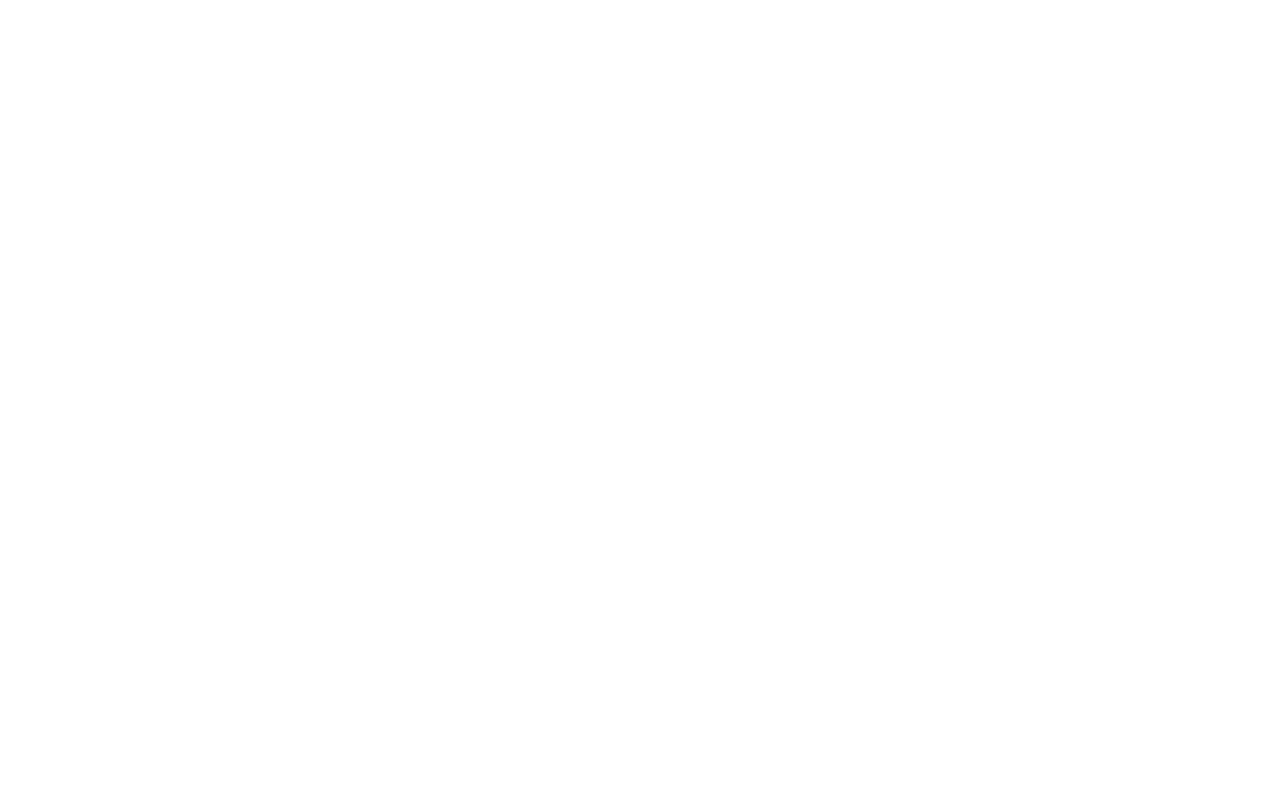
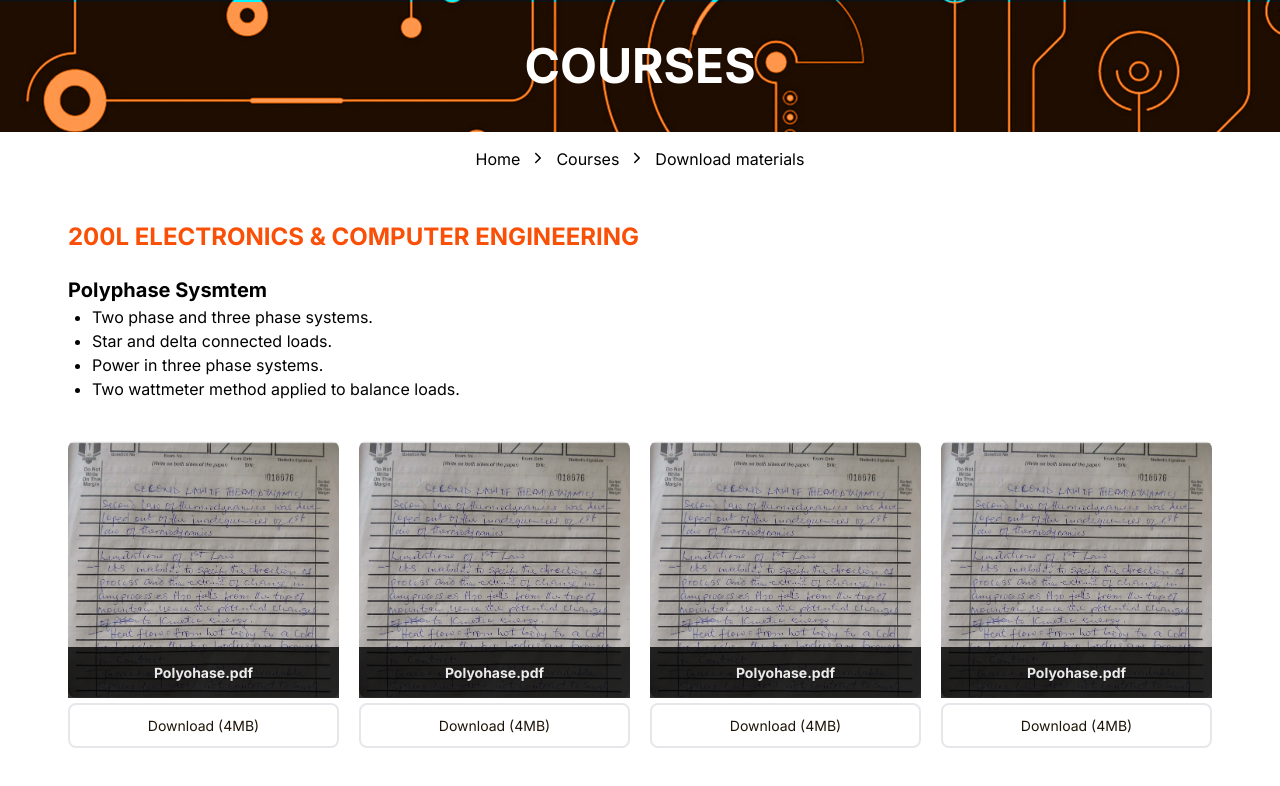
Before and after one commit to NUESA-UNIZIK/Client-side, a React (Vite) app: page /downloa in a window 1280 px wide. Before the commit this address had no page. Shown: the top 786 px of the page. Built offline with nearby package versions, Linux system fonts and the light colour scheme.

Commit message:
download page updated

```diff
--- a/src/App.jsx
+++ b/src/App.jsx
@@ -10,7 +10,7 @@
 import  {Nuesa}  from "./pages/News/Nuesa";
 import  {DownloadResources}  from "./pages/Courses/DownloadResources";
 import  {Staff}  from "./pages/Staff/Staff";
-
+import { FEG } from "./pages/Courses/FEG201";
 function App() {
   return (
     <>
@@ -23,10 +23,11 @@
           <Route path="/courses" element={<Courses/>} />
           <Route path="/yeartwo" element={<YearTwoCourse/>} />
           <Route path="/achievement" element={<Achievements/>} />
-          <Route path="/download" element={<Download/>} />
+          <Route path="/downloa" element={<Download/>} />
           <Route path="/download" element={<DownloadResources/>} />
           <Route path="/nuesa" element={<Nuesa/>} />
           <Route path="/allStaff" element={<Staff/>} />
+         <Route path="/feg" element={<FEG/>} />
         </Routes>
       </Router>
     </>
--- a/src/pages/Courses/Download.jsx
+++ b/src/pages/Courses/Download.jsx
@@ -1,9 +1,10 @@
-import React from "react";
+import React, { useState } from "react";
 import Handouts from "../../assets/thermo.png";
 import { IoIosArrowBack, IoIosArrowForward } from "react-icons/io";
 import { Link } from "react-router-dom";
 
 export const Download = () => {
+  const [uploadHandout, setUploadHandout] = useState(false);
   return (
     <>
       <div className=" md:container overflow-x-hidden">
@@ -42,7 +43,7 @@
 
           <div>
             <div className="flex flex-col items-between px-[20px]">
-              <h1 className="font-[700] text-[24px] text-[#FA4F06]  ">
+              <h1 className="font-[700] my-[20px] text-[20px] md:text-[24px] text-[#FA4F06]  ">
                 200L ELECTRONICS & COMPUTER ENGINEERING
               </h1>
             </div>
@@ -57,84 +58,85 @@
                   <li>Power in three phase systems. </li>
                   <li>Two wattmeter method applied to balance loads.</li>
                 </ul>
-                <button className="text-[16px] font-[600] text-[#FA4F06] px-[12px] border rounded-[8px] py-[8px] ">
+              {uploadHandout &&  <button className="text-[16px] font-[600] text-[#FA4F06] px-[12px] border rounded-[8px] py-[8px] ">
                   Upload Handouts
-                </button>
+                </button>}
               </div>
 
-              <div className="flex gap-[10px] flex-col md:flex-row justify-between ">
-                <div className="flex flex-col items-center gap-[20px] ">
+              <div className="gap-[20px] grid grid-cols-2 lg:grid-cols-3 xl:grid-cols-4 pb-[20px]">
+                <div className="flex flex-col items-center gap-[5px] ">
                   <div className="relative rounded-[8px] p-0">
                     <img
-                      className="w-[269px] rounded-[8px] h-[271px]  "
+                      className=" p-0 rounded-[8px]   "
                       src={Handouts}
                       alt=""
                     />
-                    <p className="absolute font-semibold text-center py-[15px] text-[white] backdrop bg-[black] opacity-[80%] z-index-3 bottom-0 w-[100%] ">
+                    <p className="absolute font-semibold text-[14px] text-center py-[15px] text-[white] backdrop bg-[black] opacity-[80%] z-3 bottom-0 w-[100%] ">
                       Polyohase.pdf
                     </p>
                   </div>
                   <a
                     href="http://"
-                    className="text-center w-[269px] bg-primary p-[10px] text-secondary rounded-[8px] "
+                    className="text-center text-[14px] w-full border-[2px]  bg-white  p-[10px] text-darkest rounded-[8px] "
                   >
                     Download (4MB)
                   </a>
                 </div>
-                <div className="flex flex-col items-center gap-[20px] ">
+                <div className="flex flex-col items-center gap-[5px] ">
                   <div className="relative rounded-[8px] p-0">
                     <img
-                      className="w-[269px] h-[271px]  "
+                      className=" p-0 rounded-[8px]   "
                       src={Handouts}
                       alt=""
                     />
-                    <p className="absolute font-semibold text-center py-[15px] text-[white] backdrop bg-[black] opacity-[80%] z-index-3 bottom-0 w-[100%] ">
+                    <p className="absolute font-semibold text-[14px] text-center py-[15px] text-[white] backdrop bg-[black] opacity-[80%] z-3 bottom-0 w-[100%] ">
                       Polyohase.pdf
                     </p>
                   </div>
                   <a
                     href="http://"
-                    className="text-center w-[269px] bg-primary p-[10px] text-secondary rounded-[8px] "
+                    className="text-center text-[14px] w-full border-[2px]  bg-white  p-[10px] text-darkest rounded-[8px] "
                   >
                     Download (4MB)
                   </a>
                 </div>
-                <div className="flex flex-col items-center gap-[20px] ">
+                <div className="flex flex-col items-center gap-[5px] ">
                   <div className="relative rounded-[8px] p-0">
                     <img
-                      className="w-[269px] rounded-[8px] h-[271px]  "
+                      className=" p-0 rounded-[8px]   "
                       src={Handouts}
                       alt=""
                     />
-                    <p className="absolute font-semibold text-center py-[15px] text-[white] backdrop bg-[black] opacity-[80%] z-index-3 bottom-0 w-[100%] ">
+                    <p className="absolute font-semibold text-[14px] text-center py-[15px] text-[white] backdrop bg-[black] opacity-[80%] z-3 bottom-0 w-[100%] ">
                       Polyohase.pdf
                     </p>
                   </div>
                   <a
                     href="http://"
-                    className="text-center w-[269px] bg-primary p-[10px] text-secondary rounded-[8px] "
+                    className="text-center text-[14px] w-full border-[2px]  bg-white  p-[10px] text-darkest rounded-[8px] "
                   >
                     Download (4MB)
                   </a>
                 </div>
-                <div className="flex flex-col  items-center gap-[20px] ">
+                <div className="flex flex-col items-center gap-[5px] ">
                   <div className="relative rounded-[8px] p-0">
                     <img
-                      className="w-[269px] rounded-[8px] h-[271px]  "
+                      className=" p-0 rounded-[8px]   "
                       src={Handouts}
                       alt=""
                     />
-                    <p className="absolute font-semibold text-center py-[15px] text-[white] backdrop bg-[black] opacity-[80%] z-index-3 bottom-0 w-[100%] ">
+                    <p className="absolute font-semibold text-[14px] text-center py-[15px] text-[white] backdrop bg-[black] opacity-[80%] z-3 bottom-0 w-[100%] ">
                       Polyohase.pdf
                     </p>
                   </div>
                   <a
                     href="http://"
-                    className="text-center w-[269px] bg-primary p-[10px] text-secondary rounded-[8px] "
+                    className="text-center text-[14px] w-full border-[2px]  bg-white  p-[10px] text-darkest rounded-[8px] "
                   >
                     Download (4MB)
                   </a>
                 </div>
+
               </div>
             </div>
           </div>
--- /dev/null
+++ b/src/pages/Courses/FEG201.jsx
@@ -0,0 +1,126 @@
+import React, { useState } from "react";
+import {IoIosArrowForward } from "react-icons/io";
+import { IoMdSearch } from 'react-icons/io';
+import { Link } from "react-router-dom";
+import { TbFileDownload } from "react-icons/tb";
+import { AiOutlineFileExcel } from 'react-icons/ai'
+
+export const FEG = () => {
+    const [result, setResult] = useState(false)
+    const [noFile, setNoFile] = useState(false);
+    const [files, setFiles] = useState(true);
+  return (
+    <>
+      <div className=" md:container overflow-x-hidden">
+        <div className=" text-center py-[30px] bg-cover z-[10] fixed top-0  right-0 left-0  bg-[url('/src/assets/circuitlines.jpg')]">
+          <h1 className="text-[48px] text-white uppercase relative  font-[700] ">
+            Courses
+          </h1>
+        </div>
+
+        <div className="">
+          <div className="flex flex-row my-[30px] mt-[150px] align-center justify-center   gap-[10px] ">
+            <Link to="/" className="text-[16px] font-[500] leading-[19.36px] ">
+              Home
+            </Link>
+            <span className="text-[16px] font-[500] leading-[19.36px] ">
+              {" "}
+              <IoIosArrowForward />{" "}
+            </span>
+            <Link
+              to="/courses"
+              className="text-[16px] font-[500] leading-[19.36px] "
+            >
+              Courses
+            </Link>
+            <span className="text-[16px] font-[500] leading-[19.36px] ">
+              {" "}
+              <IoIosArrowForward />{" "}
+            </span>
+            <Link
+              to="/yeartwo"
+              className="text-[16px] font-[500] leading-[19.36px] "
+            >
+              Download materials
+            </Link>
+          </div>
+
+
+            <div className="flex flex-col gap-[20px] items-center px-[20px]">
+                <div className="flex flex-col justify-center items-center">
+                <h1 className="font-[700] mt-[10px] text-[20px] md:text-[24px] text-darkest  ">
+                200L ELECTRONICS & COMPUTER ENGINEERING
+              </h1>
+             <h2 className="text-primary font-[800] text-[30px]">FEG201</h2>
+                </div>
+       <div className="flex flex-row rounded-[8px] border px-[16px] py-[12px] gap-[10px] justify-between ">
+            <input className="outline-0 " type="search" placeholder="Search.." name="search" id="" />{" "}
+            <IoMdSearch />
+       </div>
+              </div>
+               {result && <p className="text-center font-[400] my-[20px] text-[14px]  ">Found 6 results for  <strong className="font-[700]">‘polyphase’</strong> </p> }
+             {noFile && <div className="flex flex-col p-[20px] justify-center gap-[20px] items-center">
+                < AiOutlineFileExcel className="w-[120px] h-[150px] text-[#BBBBBB] "/>
+                <p className="font-[700] text-[24px] text-center text-[#BBBBBB] max-w-[250px] ">Sorry, could not find results for
+‘material science’</p>
+              </div>}
+              {files && <div className="md:flex  grid grid-cols-3 flex-row items-center px-[30px] gap-[10px] justify-center py-[8px]  ">
+              <h1 className="text-[16px] leading-[150%] font-[600] text-[#ffffff] bg-primary rounded-[8px] px-[12px] py-[8px]">
+              Handouts
+              </h1>
+              <p className="font-[600] lg:text-[16px] text-[14px]  leading-[150%] text-primary bg-[#FFEFE6]  rounded-[8px] px-[12px] py-[8px] border-[#FFEFE5] ">
+              Past Questions
+              </p>
+              <p className="font-[600] lg:text-[16px] text-[14px]  leading-[150%] text-primary bg-[#FFEFE6]  rounded-[8px] px-[12px] py-[8px] border-[#FFEFE5] ">
+              Textbooks
+              </p>
+              <p className="font-[600] lg:text-[16px] text-[14px] col-start-1 col-span-2   leading-[150%] text-primary bg-[#FFEFE6] rounded-[8px] px-[12px] py-[8px] border-[#FFEFE5] ">
+              Other resources
+              </p>
+              </div>
+}
+{ files &&
+<div className="flex flex-col justify-center gap-[20px] my-[30px] mx-[10px] items-center">
+<a  className="flex flex-row border items-center border-[#E6E6E6] bg-[#ffffff] justify-between px-[16px] py-[12px] gap-[100px] rounded-[8px]  ">
+    <span className="flex flex-col items-start font-[600] text-darkest gap-[8px]  ">
+        <p className=" text-">Polyphase.pdf</p>
+        <p className="text-[14px] text-[#656565] font-[500] ">4MB</p>
+    </span>
+<TbFileDownload className="text-[#0C7C1E]  text-[30px] md:text-[40px] "/>
+</a>
+<a  className="flex flex-row border items-center border-[#E6E6E6] bg-[#ffffff] justify-between px-[16px] py-[12px] gap-[100px] rounded-[8px]  ">
+    <span className="flex flex-col items-start font-[600] text-darkest gap-[8px]  ">
+        <p className=" text-">Polyphase.pdf</p>
+        <p className="text-[14px] text-[#656565] font-[500] ">4MB</p>
+    </span>
+<TbFileDownload className="text-[#0C7C1E]  text-[30px] md:text-[40px] font-[300] "/>
+</a>
+
+<a  className="flex flex-row border items-center border-[#E6E6E6] bg-[#ffffff] justify-between px-[16px] py-[12px] gap-[100px] rounded-[8px]  ">
+    <span className="flex flex-col items-start font-[600] text-darkest gap-[8px]  ">
+        <p className=" text-">Polyphase.pdf</p>
+        <p className="text-[14px] text-[#656565] font-[500] ">4MB</p>
+    </span>
+<TbFileDownload className="text-[#0C7C1E]  text-[30px] md:text-[40px] "/>
+</a>
+<a  className="flex flex-row border items-center border-[#E6E6E6] bg-[#ffffff] justify-between px-[16px] py-[12px] gap-[100px] rounded-[8px]  ">
+    <span className="flex flex-col items-start font-[600] text-darkest gap-[8px]  ">
+        <p className=" text-">Polyphase.pdf</p>
+        <p className="text-[14px] text-[#656565] font-[500] ">4MB</p>
+    </span>
+<TbFileDownload className="text-[#0C7C1E]  text-[30px] md:text-[40px] "/>
+</a>
+</div>
+}
+<div className="flex justify-center items-center pb-[30px] md:gap-[30px] gap-[10px] flex-row">
+    <button className="font-[500] md:text-[16px] text-[12px]  text-darkes ">Previous</button>
+    <button className="md:px-[17px] md:py-[12px] px-[12px] py-[8px] rounded-[8px] md:text-[16px] text-[12px]  text-[#fff] bg-primary ">1</button>
+    <button className="md:px-[17px] md:py-[12px] px-[12px] py-[8px] rounded-[8px] md:text-[16px] text-[12px] text-darkest bg-[#EDEAE6] ">2</button>
+    <button className="md:px-[17px] md:py-[12px] px-[12px] py-[8px] rounded-[8px] md:text-[16px] text-[12px] text-darkest bg-[#EDEAE6] ">3</button>
+    <button className="font-[500] md:text-[16px] text-[12px]  text-darkes ">Next</button>
+</div>
+            </div>
+          </div>
+    </>
+  );
+};
--- a/src/pages/Courses/YearTwoCourses.jsx
+++ b/src/pages/Courses/YearTwoCourses.jsx
@@ -46,10 +46,10 @@
           </h1>
         </div>
         <div className=" flex flex-col md:flex-row justify-center p-[30px] items-start gap-[30px] ">
-          <div className="gap-[17px] p-0 flex flex-col items-start ">
+          <div className="gap-[17px] p-0 flex justify-center flex-col items-start ">
             <h3 className="font-[700] text-[20px]  ">Courses</h3>
 
-            <div className="bg-[#FAF8F8] rounded-[8px] min-w-[300px] py-[12px] px-[16px] gap-[10px] flex flex-row items-center justify-between ">
+            <div className="bg-[#FAF8F8] rounded-[8px] min-w-[300px] py-[12px] px-[16px] gap-[10px] flex flex-row items-center  justify-between ">
               <div className="">
                 <h1 className="font-[700]  text-[#000000] text-[24px] ">
                   FEG 201
```
